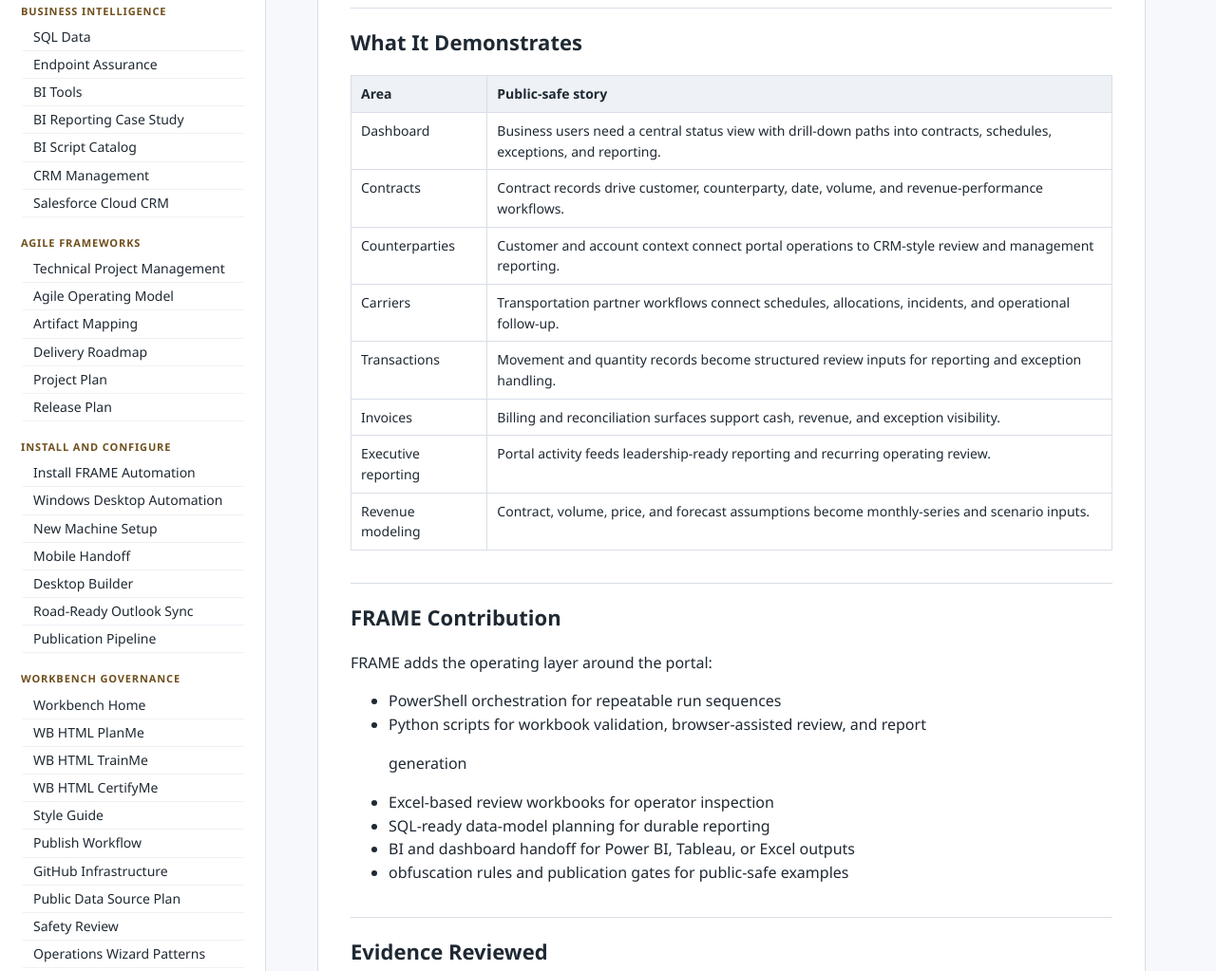
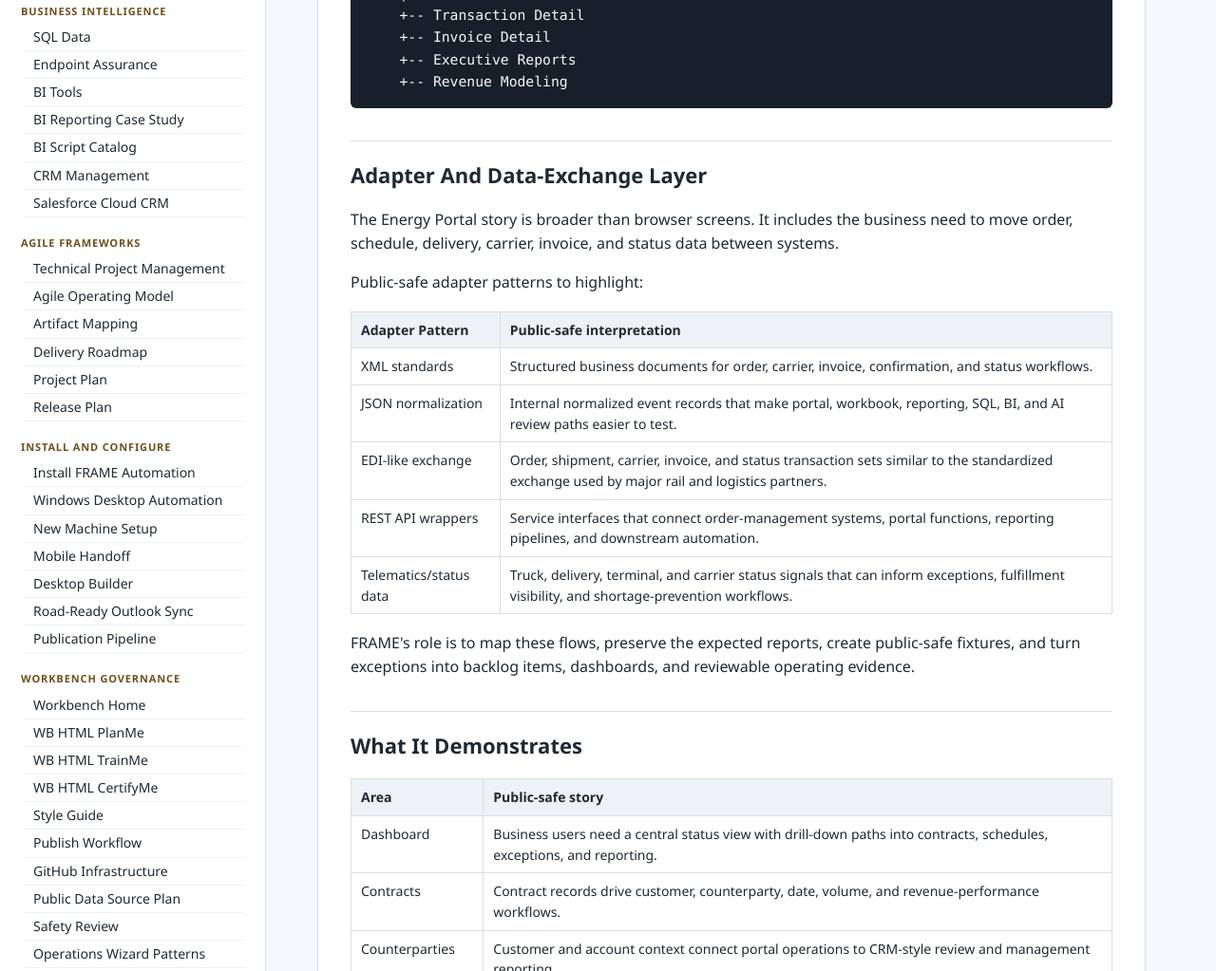
Before and after one commit to wkenross/wkenross.github.io, a plain HTML site: page frame-showcase/briefs/energy_portal_solution_brief.html in a window 1280 px wide. Shown: the part 927-1950 px from the top of the page at 95% size. Drawn offline with Linux system fonts and the light colour scheme.

Commit message:
Connect energy portal to adapter data exchange

```diff
--- a/frame-showcase/briefs/energy_portal_solution_brief.html
+++ b/frame-showcase/briefs/energy_portal_solution_brief.html
@@ -52,6 +52,7 @@
       <main>
         <h1 id="energy-portal-solution-brief">Energy Portal Solution Brief</h1>
 <p>The Energy Portal case study describes a B2B operations and commercial portal surface that connects dashboard review, contract context, counterparty and carrier workflows, transaction and invoice traceability, executive reporting, and revenue-model inputs.</p>
+<p>It also shows an integration-product pattern that matters for B2B commerce: adapters around order, carrier, and logistics data exchange. In the energy distribution context, those adapters can sit behind portal screens and connect bulk/terminal systems, carrier or truck workflows, order-management systems, and reporting layers through XML-style standards, JSON normalization, EDI-like transaction exchange, REST API wrappers, and telemetry-informed status updates.</p>
 <p>The public story is not the private portal itself. The public story is how FRAME turns a complex portal environment into reviewed, repeatable automation:</p>
 <ul>
 <li>map the product surface and page flow</li>
@@ -75,6 +76,37 @@ Dashboard
     +-- Executive Reports
     +-- Revenue Modeling
 </code></pre>
+<h2 id="adapter-and-data-exchange-layer">Adapter And Data-Exchange Layer</h2>
+<p>The Energy Portal story is broader than browser screens. It includes the business need to move order, schedule, delivery, carrier, invoice, and status data between systems.</p>
+<p>Public-safe adapter patterns to highlight:</p>
+<table>
+<thead><tr>
+<th>Adapter Pattern</th>
+<th>Public-safe interpretation</th>
+</tr></thead>
+<tbody>
+<tr>
+<td>XML standards</td>
+<td>Structured business documents for order, carrier, invoice, confirmation, and status workflows.</td>
+</tr>
+<tr>
+<td>JSON normalization</td>
+<td>Internal normalized event records that make portal, workbook, reporting, SQL, BI, and AI review paths easier to test.</td>
+</tr>
+<tr>
+<td>EDI-like exchange</td>
+<td>Order, shipment, carrier, invoice, and status transaction sets similar to the standardized exchange used by major rail and logistics partners.</td>
+</tr>
+<tr>
+<td>REST API wrappers</td>
+<td>Service interfaces that connect order-management systems, portal functions, reporting pipelines, and downstream automation.</td>
+</tr>
+<tr>
+<td>Telematics/status data</td>
+<td>Truck, delivery, terminal, and carrier status signals that can inform exceptions, fulfillment visibility, and shortage-prevention workflows.</td>
+</tr>
+</tbody></table>
+<p>FRAME&#x27;s role is to map these flows, preserve the expected reports, create public-safe fixtures, and turn exceptions into backlog items, dashboards, and reviewable operating evidence.</p>
 <h2 id="what-it-demonstrates">What It Demonstrates</h2>
 <table>
 <thead><tr>
@@ -96,15 +128,15 @@ Dashboard
 </tr>
 <tr>
 <td>Carriers</td>
-<td>Transportation partner workflows connect schedules, allocations, incidents, and operational follow-up.</td>
+<td>Transportation partner workflows connect schedules, allocations, incidents, operational follow-up, and carrier/order data exchange.</td>
 </tr>
 <tr>
 <td>Transactions</td>
-<td>Movement and quantity records become structured review inputs for reporting and exception handling.</td>
+<td>Movement and quantity records become structured review inputs for reporting, EDI-like exchange, API wrappers, and exception handling.</td>
 </tr>
 <tr>
 <td>Invoices</td>
-<td>Billing and reconciliation surfaces support cash, revenue, and exception visibility.</td>
+<td>Billing and reconciliation surfaces support cash, revenue, exception visibility, and electronic document exchange.</td>
 </tr>
 <tr>
 <td>Executive reporting</td>
@@ -124,6 +156,10 @@ Dashboard
 <li>Excel-based review workbooks for operator inspection</li>
 <li>SQL-ready data-model planning for durable reporting</li>
 <li>BI and dashboard handoff for Power BI, Tableau, or Excel outputs</li>
+<li>JSON fixture and event-model planning for public-safe replacement of private</li>
+<p>portal calls</p>
+<li>adapter-oriented documentation for XML, EDI-like, REST API, carrier, truck,</li>
+<p>and order-management handoffs</p>
 <li>obfuscation rules and publication gates for public-safe examples</li>
 </ul>
 <h2 id="evidence-reviewed">Evidence Reviewed</h2>
```
Also changed, not shown: frame-showcase/briefs/b2b_b2c_solutions_showcase.html (+13 -2 lines), frame-showcase/briefs/b2b_ecommerce_adapter.html (+1 -0 lines).
